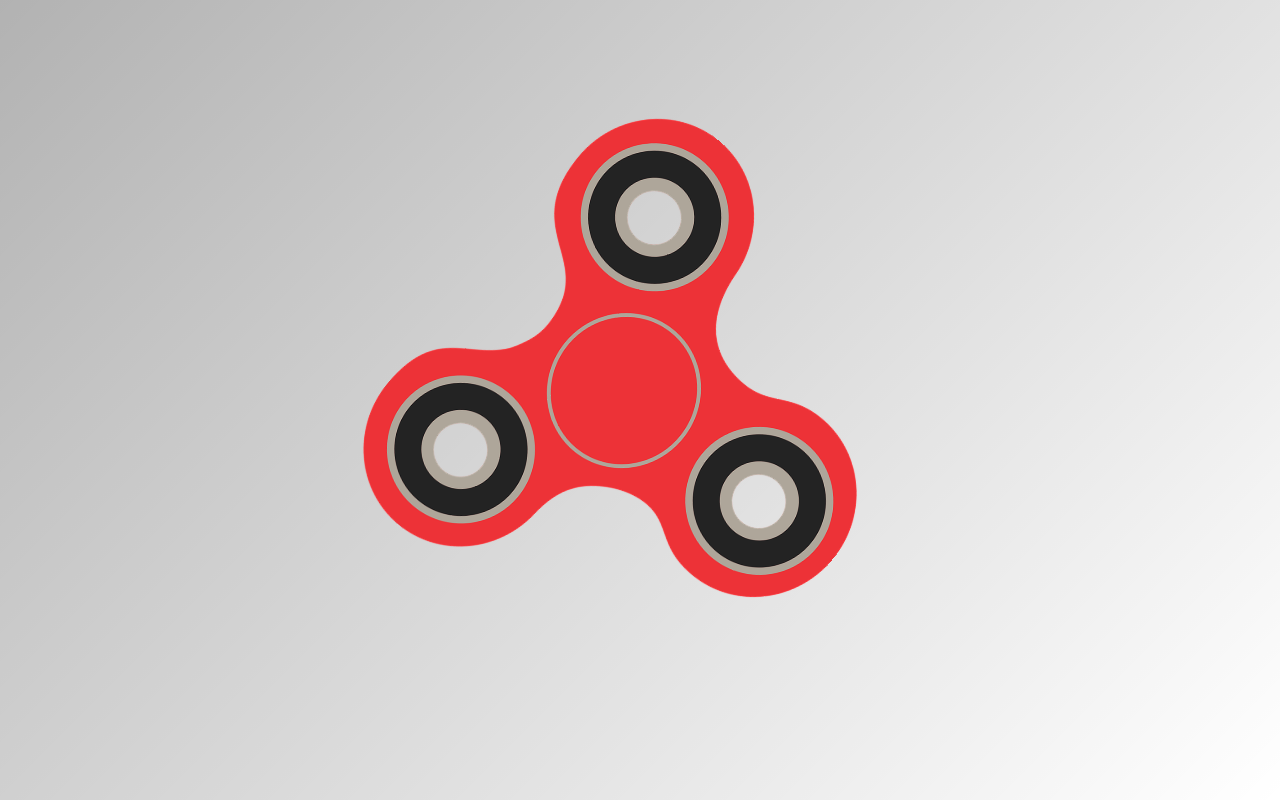
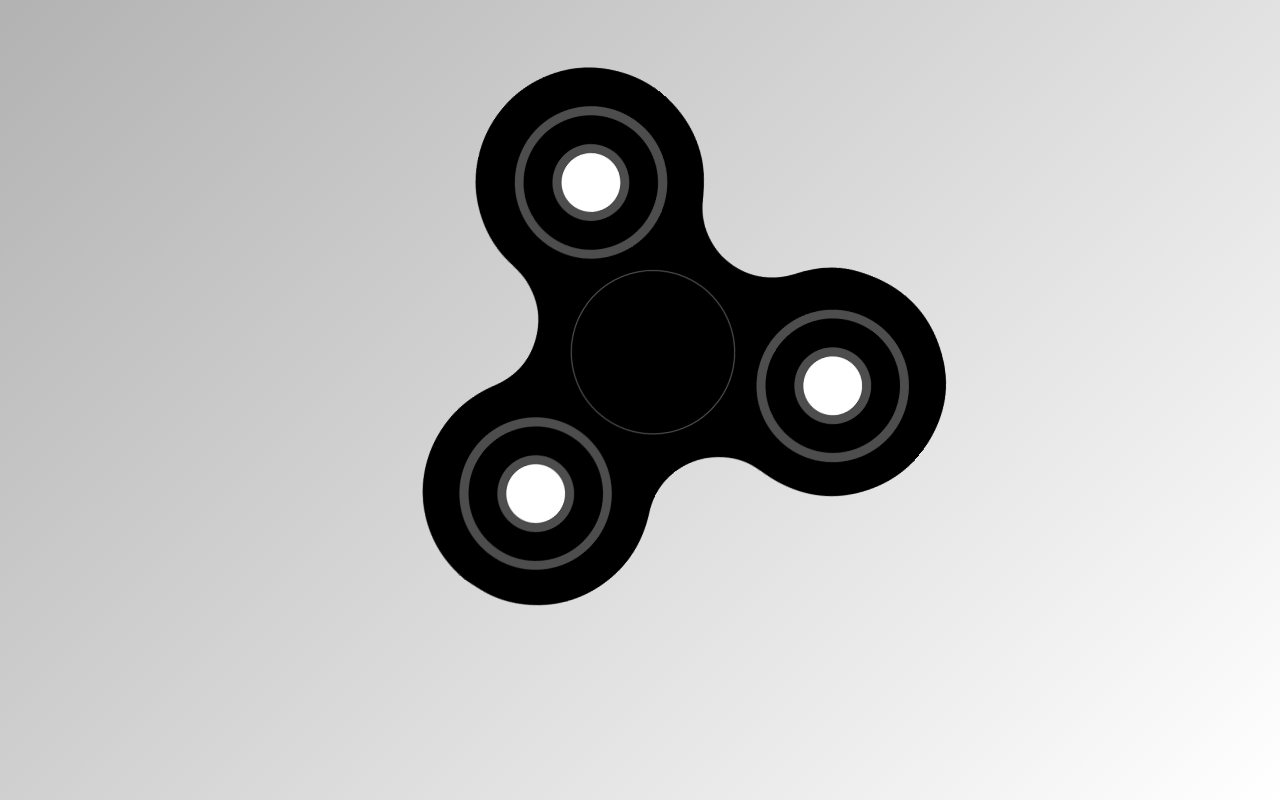
Before and after one commit to fotisz/FidgetSpinner, a plain HTML site: page index.html in a window 1280 px wide. Drawn offline with Linux system fonts and the light colour scheme.

Commit message:
Update index.html

```diff
--- a/index.html
+++ b/index.html
@@ -12,7 +12,7 @@
         <div class="everything">
             <div class="holder">
                 <div class="spinner">
-                    <img src="fidgetspinner_r.png">
+                    <img src="fidgetspinner_b.png">
                 </div>
                 <div class="handle"></div>
             </div>
```
